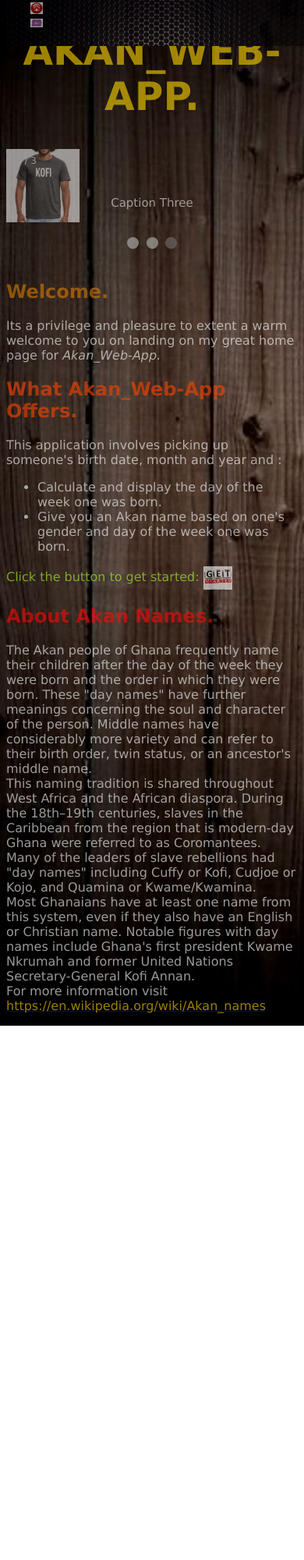
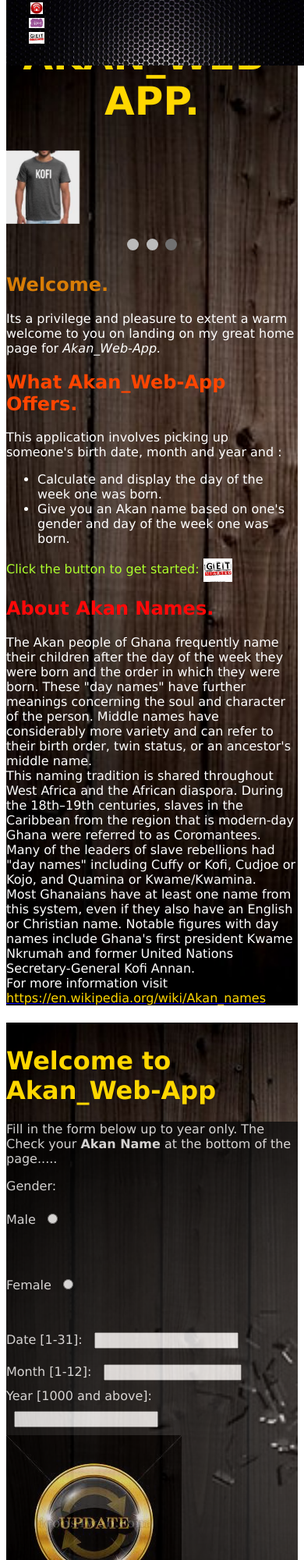
Before and after one commit to petermirithu/Akan_web-app, a plain HTML site: page index.html in a window 390 px wide. Shown: the top 2000 px of the page at 78% size. Before the commit the page ends 1315 px from the top, so only its background shows below. Drawn offline with Linux system fonts and the light colour scheme.

Commit message:
correct media query from navigation bar.

```diff
--- a/css/styles.css
+++ b/css/styles.css
@@ -3,12 +3,11 @@ body {font-family: Verdana, sans-serif;}
 .mySlides {display: none;}
 img {vertical-align: middle;}
 
-
+}
 .slideshow-container {
   width: 100%;
   position: relative;
   margin: auto;
-  margin-top: 10%;
 }
 
 
@@ -54,14 +53,10 @@ img {vertical-align: middle;}
 }
 .head {
   color: gold;
-  margin-top: 10%;
+  margin-top: 4.5%;
   font-family: Verdana, Geneva, Tahoma, sans-serif;
   font-size: 50px;
   text-align: center;
-}
-
-.bd {
-  margin-top: 10%;
 }
 .headtab1 {
   overflow: hidden;
@@ -85,11 +80,13 @@ img {vertical-align: middle;}
   background:gold;
   color: black;
 }
-.body1 {
+.bodybg0 {
   background-image: url("../images/coolsimpl.jpg");
   background-repeat: no-repeat;
   background-size: cover;
-  opacity: 60%;
+}
+#bd{
+  margin-top: 7%;
 }
 .h1-1 {
   color: gold;
@@ -115,31 +112,14 @@ li{
 .get {
   color: greenyellow;
 }
-.headtab2 {
-  overflow: hidden;
-  position: fixed;
-  top: 0;
-  width: 100%;
-  background-image: url(../images/gril.jpg);
-  background-size: cover;
-  background-repeat: no-repeat;
-  z-index: 1;
-  height: 10%;
-}
-.headtab2 a {
-  float: left;
-  display: block;
-  color: #f2f2f2;
-  text-decoration: none;
-}
-.headtab2 a:hover {
-  background:gold;
-  color: black;
-}
-.body2 {
+
+.bodybg {
   background-image: url(../images/coolsimpl.jpg);
   background-repeat: no-repeat;
   background-size: cover;
+}
+
+
 }
 .block1 {
   width: 10%;
@@ -193,17 +173,20 @@ form {
   .text {font-size: 11px}
 }
 @media only screen and (max-width: 500px) {
-  .headtab1,.headtab2 {
+  .headtab1 {
     overflow: hidden;
     position: fixed;
     top: 0;
     width: 100%;
-    z-index: 1;
-    height: 7%;
+    height: 10%;
+
   }
   nav{
     width: 20%;
     height: 20%;
+  }
+  .head {
+    margin-top: 11.5%;
   }
   .block2{
     width: 20%;
--- a/index.html
+++ b/index.html
@@ -5,13 +5,17 @@
     <meta name="viewport" content="width=device-width, initial-scale=1">
     <title>Akan_Web-App</title>
     <link href="css/styles.css" rel="stylesheet" type="text/css">
+    <script src="js/script.js"></script>
   </head>
-  <body class="body1">
+  <body>
+    <div class="bodybg0">
+      <div class="body1">
           <header>
               <div class="headtab1">
                   <nav>
                       <a href =""><img src="images/home.jpeg" alt="Home" width="20%"></a>
-                  <a href="#h2-3"><img src="images/about.png" alt="About" width=20%></a>
+                      <a href="#bd"><img src="images/about.png" alt="About" width= "25%"></a>
+                      <a href ="#body2"><img src="images/getstarted2.jpeg" alt="getstarted" width="25%"></a>
                   </nav>
               </div>
           </header>
@@ -20,17 +24,17 @@
             <div class="mySlides fade">
               <div class="numbertext">1 / 3</div>
               <img src="images/females.jpeg" style="width:40%">
-          <div class="text">Caption One</div>
+              <div class="text"></div>
             </div>
             <div class="mySlides fade">
               <div class="numbertext">2 / 3</div>
               <img src="images/kwasi.jpeg" style="width:38.3%">
-          <div class="text">Caption Two</div>
+              <div class="text"></div>
             </div>
             <div class="mySlides fade">
               <div class="numbertext">3 / 3</div>
               <img src="images/kofi.jpeg" style="width:25.15%">
-          <div class="text">Caption Three</div>
+              <div class="text"></div>
             </div>
           </div>
           <br>
@@ -61,7 +65,7 @@
             setTimeout(showSlides, 2000);
           }
           </script>
-      <div class="bd">
+          <div id="bd">
             <h2 class="h2-1">Welcome.</h2>
             <p>Its a privilege and pleasure to extent a warm welcome to you on landing on my great home page for <em>Akan_Web-App.</em></p>
             <h2 class="h2-2">What Akan_Web-App Offers.</h2>
@@ -71,7 +75,7 @@
                 <li>Give you an Akan name based on one's gender and day of the week one was born.</li>
               </ul></p>
               <p class="get">Click the button to get started:
-              <a href ="file:///home/pyra/akan-web-app/akan.html?name=&day=&month=&year=&x=78&y=53&result1=undefined+%2C+&result2=undefined&akan=.+Your+Akan+name+is%3A+"><img src="images/getstarted2.jpeg" alt="getstarted" width="10%"></a>
+                  <a href ="#body2"><img src="images/getstarted2.jpeg" alt="getstarted" width="10%"></a>
               </p>
 
               <h2 id="h2-3">About Akan Names.</h2>
@@ -84,5 +88,34 @@
                 For more information visit <a href="https://en.wikipedia.org/wiki/Akan_names"><span class="http">https://en.wikipedia.org/wiki/Akan_names</span></a>
                 </p>
           </div>
+        </div>
+    </div>
+    <div class="bodybg">
+      <div id="body2">
+          <h1 id="h1-2">Welcome to Akan_Web-App</h1>
+          <form name="form" onsubmit="event.preventDefault(); validate()">
+            <p>Fill in the form below up to year only. The Check your <strong>Akan Name</strong> at the bottom of the page.....</p>
+            <label for="gender">Gender:</label>
+            <p>Male <input type="radio" name="gender" value="Male" class="radio1"> </p> <br>
+            <p>Female <input type="radio" name="gender" value="Female" class="radio2"> </p> <br>
+            <label for="date">Date [1-31]:</label>
+            <input  name="day"  type="text" class="day"> <br>
+            <label for="month">Month [1-12]:</label>
+            <input name="month" type="text" class="month" size="19"> <br>
+            <label for="year">Year [1000 and above]:</label>
+            <input name="year" type="text" class="year"><br>
+            <input type="image" src="images/updategold.jpeg" class="block1" onclick="validate()">
+            <input type="Reset" value="Reset" class="block2">
+            <a>Congratulations! Your Akan Name is:
+                <marquee direction="down" width="400" height="120" behavior="alternate" style="border:solid">
+                    <input type="text" name="akan" size="30" class="akan">
+                </marquee>
+            </a>
+            <p class="dob">Date of birth: <input type="text" name="result1" size="18" > </p>
+            <p class="dow">Day of the week: <input type="text" name="result2" size="18" > </p>
+
+          </form>
+        </div>
+    </div>
   </body>
 </html>
```
Also changed, not shown: akan.html (+1 -1 lines). Lines whose indentation alone changed are shown as unchanged.
